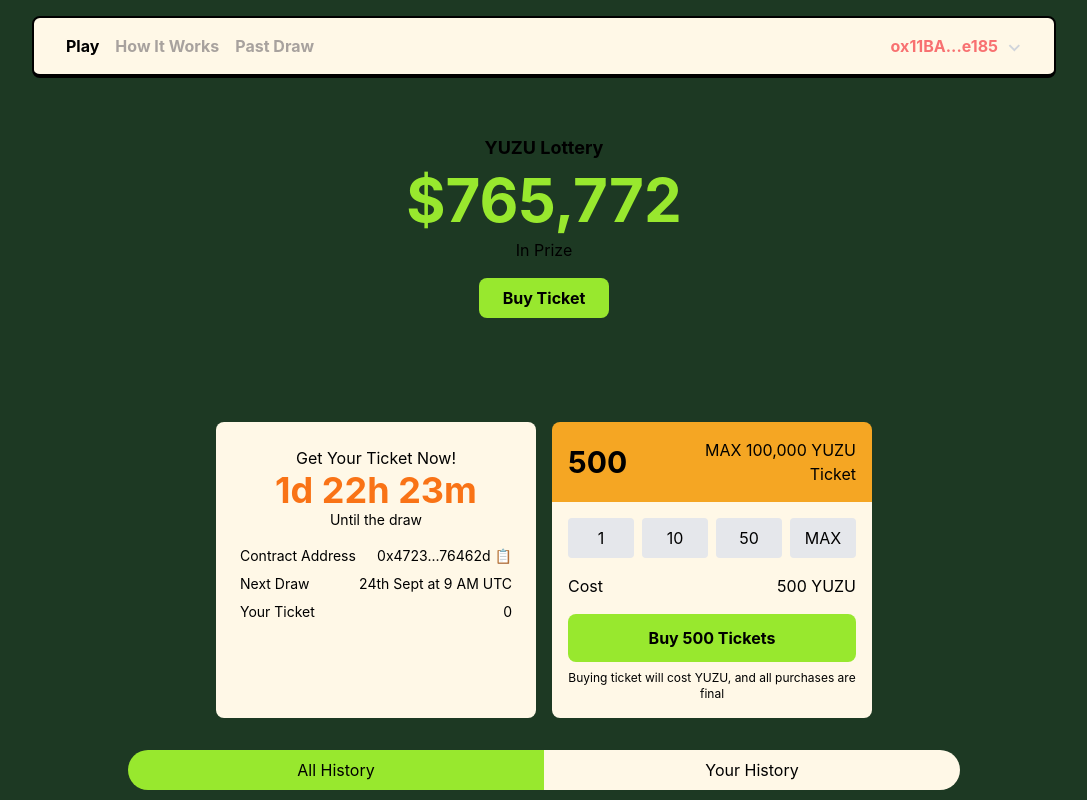
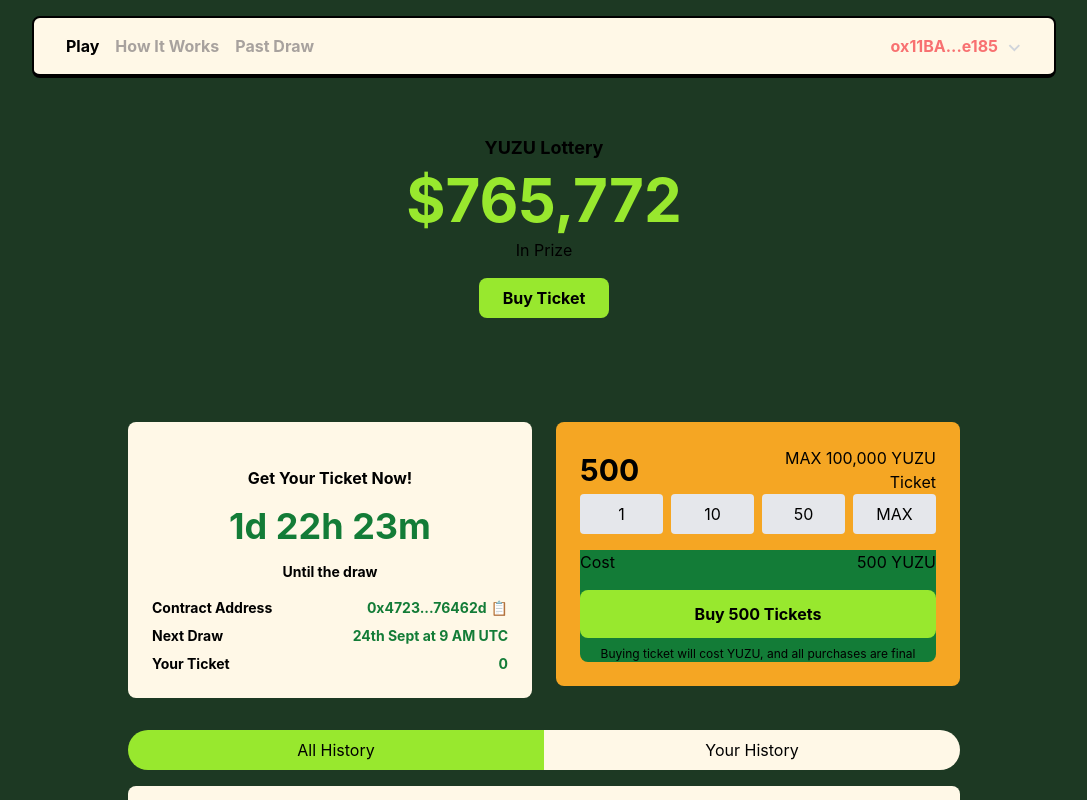
Before and after one commit to YoubetDao/the-lottery, a React (Create React App) app in the folder packages/front-end/: page / in a window 1280 px wide. Shown: the top 800 px of the page, without its empty margins (96-1183 px from the left). Built offline with nearby package versions, Linux system fonts and the light colour scheme.

Commit message:
feat: optimize countdown(#13)

```diff
--- a/packages/front-end/src/components/TicketInfo.tsx
+++ b/packages/front-end/src/components/TicketInfo.tsx
@@ -36,19 +36,19 @@ const TicketInfo: React.FC<TicketInfoProps> = ({
   };
 
   return (
-    <div className="flex justify-center gap-4 my-8">
-      <div className="bg-yuzu-cream rounded-lg p-6 text-black w-80">
+    <div className="flex justify-center items-start gap-6 my-8 w-full">
+      <div className="bg-yuzu-cream rounded-lg p-6 text-black flex-1">
         <div className="text-center mb-4">
-          <div>Get Your Ticket Now!</div>
-          <div className="text-4xl font-bold text-orange-500">
+          <div className="text-2x font-bold text-black-500 mt-5">Get Your Ticket Now!</div>
+          <div className="text-4xl font-bold text-[#137c37] mt-4">
             {countdown.days}d {countdown.hours}h {countdown.minutes}m
           </div>
-          <div className="text-sm mb-4">Until the draw</div>
+          <div className="text-sm mt-4 font-bold">Until the draw</div>
         </div>
         <div className="text-sm">
           <div className="flex justify-between mb-2">
-            <span>Contract Address</span>
-            <span className="flex items-center">
+            <span className="font-bold">Contract Address</span>
+            <span className="flex items-center font-bold text-[#137c37]">
               {contractInfo.address}
               <button
                 className="ml-1"
@@ -61,18 +61,18 @@ const TicketInfo: React.FC<TicketInfoProps> = ({
             </span>
           </div>
           <div className="flex justify-between mb-2">
-            <span>Next Draw</span>
-            <span>{contractInfo.nextDraw}</span>
+            <span className="font-bold">Next Draw</span>
+            <span className="font-bold text-[#137c37]">{contractInfo.nextDraw}</span>
           </div>
           <div className="flex justify-between">
-            <span>Your Ticket</span>
-            <span>{contractInfo.userTickets}</span>
+            <span className="font-bold">Your Ticket</span>
+            <span className="font-bold text-[#137c37]">{contractInfo.userTickets}</span>
           </div>
         </div>
       </div>
 
-      <div className="w-80">
-        <div className="bg-yuzu-orange rounded-t-lg p-4 flex justify-between items-center">
+      <div className="bg-yuzu-orange rounded-lg p-6 text-black flex-1">
+        <div className="rounded-t-lg  flex justify-between items-center">
           <div className="text-3xl font-bold">{ticketData.quantity}</div>
           <div className="text-right">
             <div>MAX {ticketData.maxLimit.toLocaleString()} YUZU</div>
@@ -80,7 +80,7 @@ const TicketInfo: React.FC<TicketInfoProps> = ({
           </div>
         </div>
 
-        <div className="bg-yuzu-cream rounded-b-lg p-4 text-black">
+        {/* <div className="bg-yuzu-cream rounded-b-lg p-4 text-black"> */}
           <div className="flex justify-between gap-2 mb-4">
             <button
               className="bg-gray-200 flex-1 py-2 rounded"
@@ -108,6 +108,7 @@ const TicketInfo: React.FC<TicketInfoProps> = ({
             </button>
           </div>
 
+          <div className="bg-[#137c37] rounded-b-lg">
             <div className="flex justify-between mb-4">
               <span>Cost</span>
               <span>{ticketData.cost} YUZU</span>
@@ -124,6 +125,7 @@ const TicketInfo: React.FC<TicketInfoProps> = ({
               Buying ticket will cost YUZU, and all purchases are final
             </div>
           </div>
+        {/* </div> */}
       </div>
     </div>
   );
```
Lines whose indentation alone changed are shown as unchanged.
